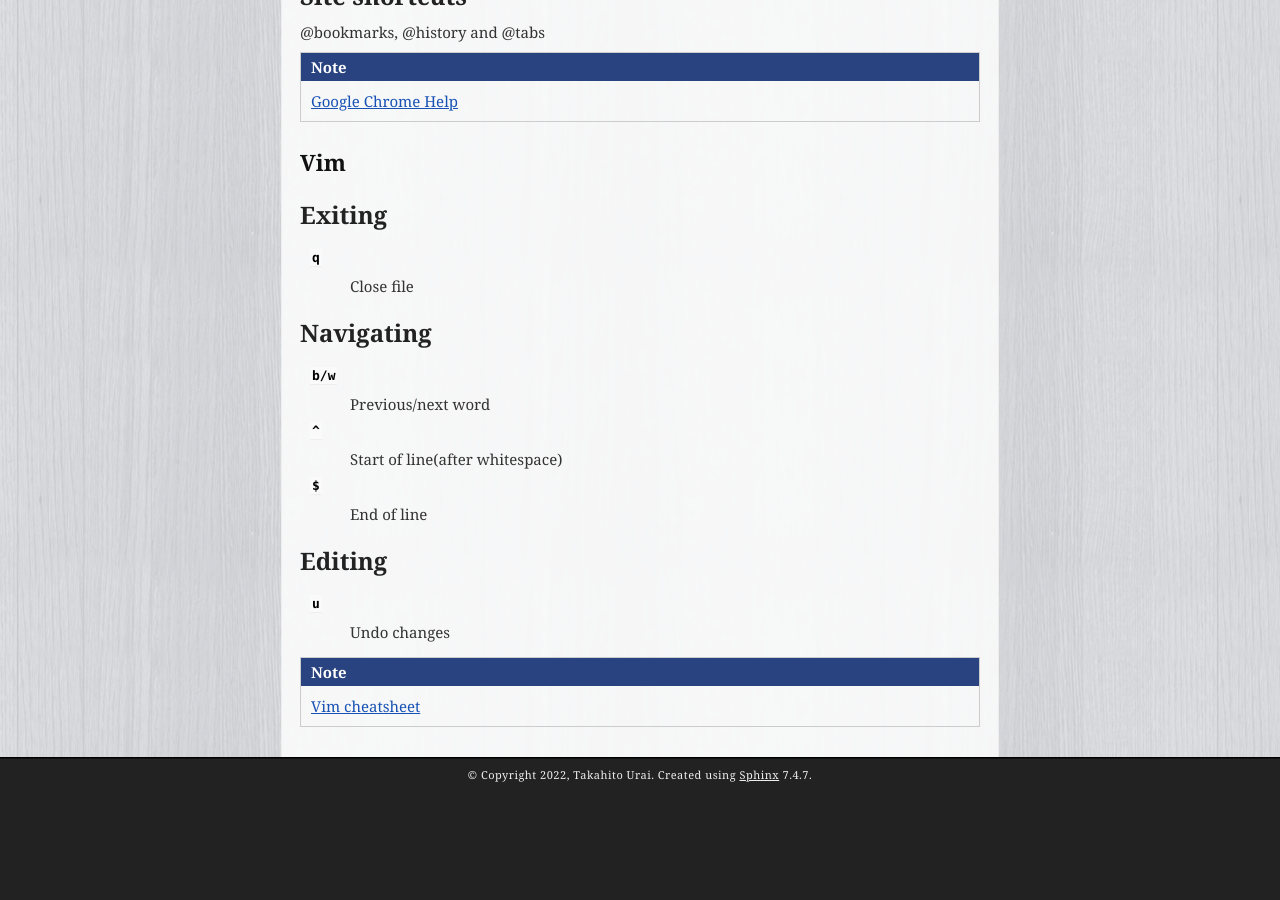
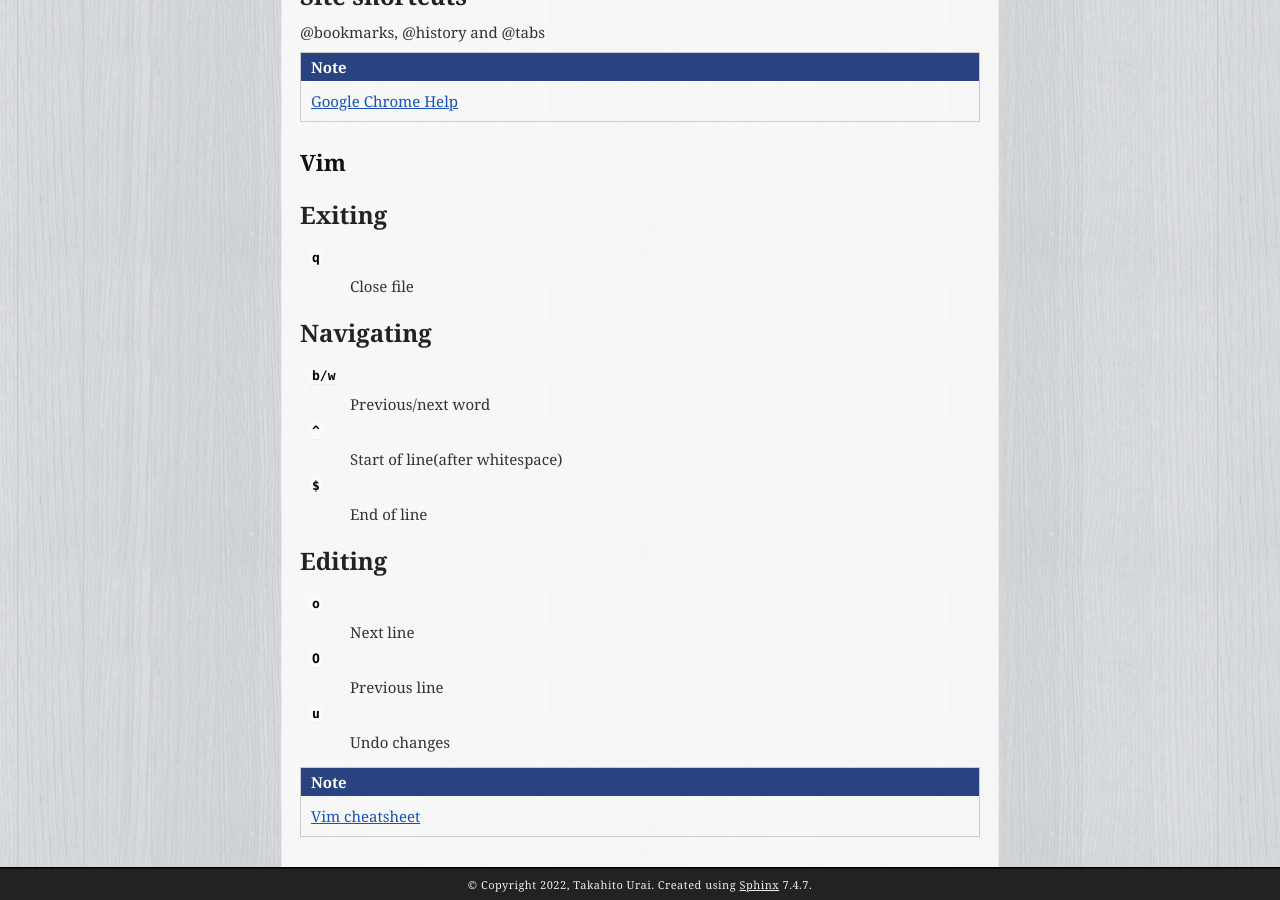
Before and after one commit to uraitakahito/shortcuts, a Sphinx documentation site: the page built from source/index.rst, in a window 1280 px wide and 900 px high, scrolled down 4045 px. Built offline with Sphinx 7.4.7, drawn with Linux system fonts in a browser that asks for light colours; before the commit the page ends 4835 px from its top, so only the background shows below that.

Commit message:
Add vim shortcuts

```diff
--- a/source/index.rst
+++ b/source/index.rst
@@ -244,6 +244,12 @@ Navigating
 Editing
 ----------------------
 
+``o``
+   Next line
+
+``O``
+   Previous line
+
 ``u``
    Undo changes
 
```
